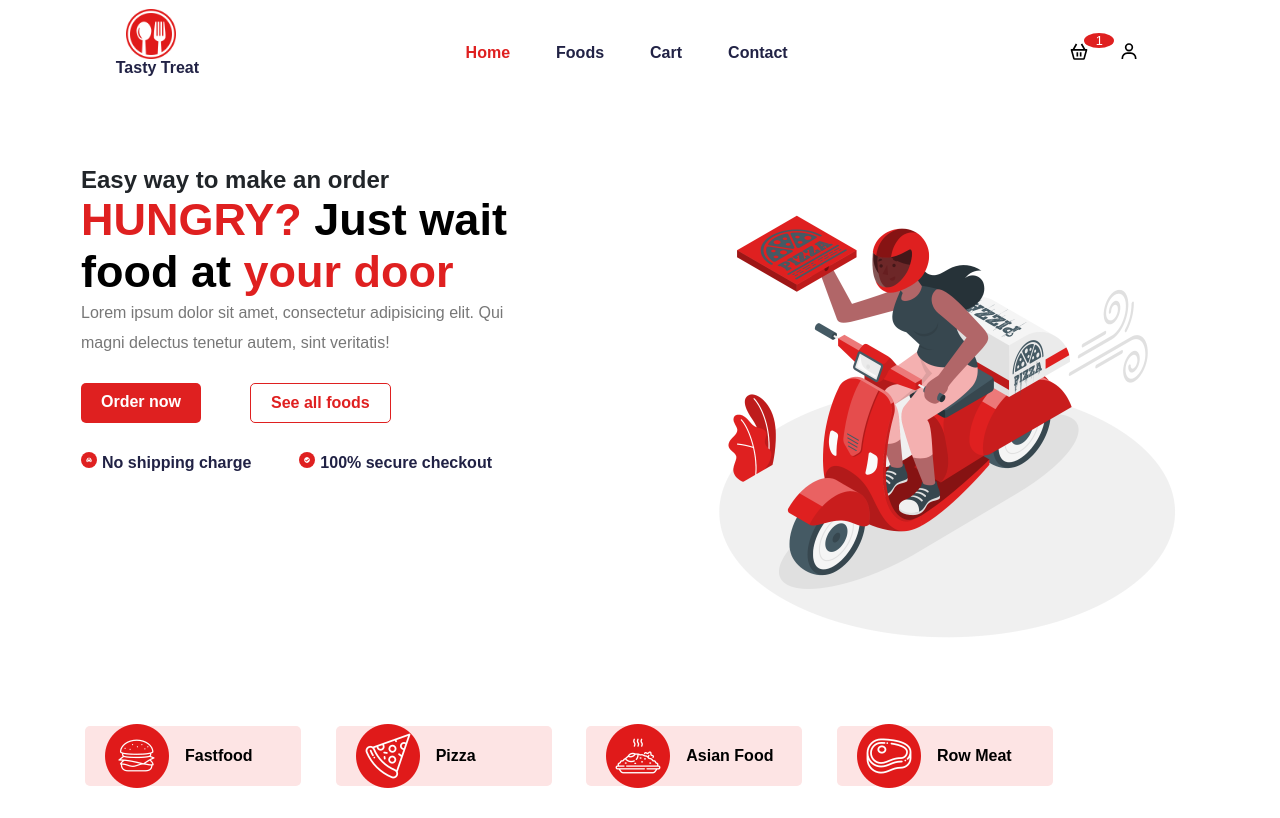
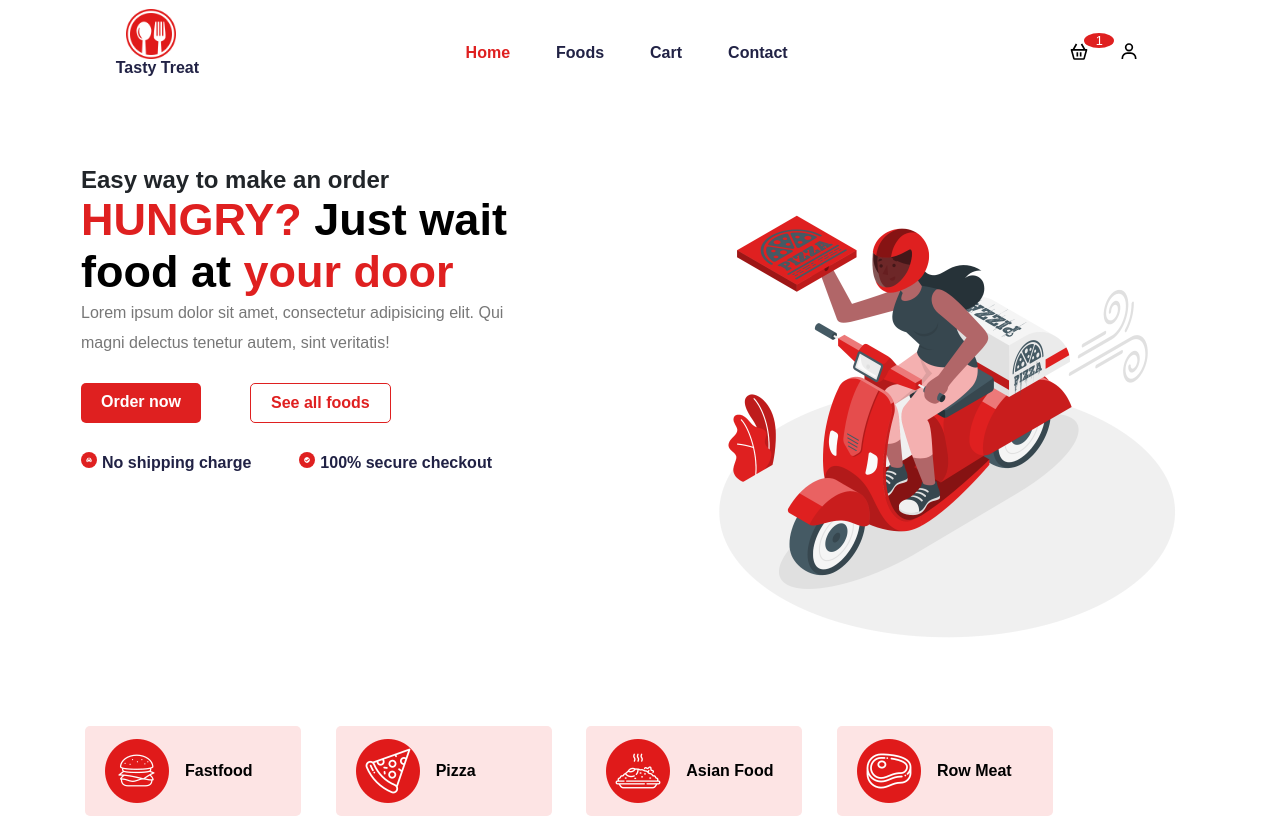
Before and after one commit to rawand1998/-Food-Delivery-App-Ecommerce-Website-, a React (Create React App) app: page / in a window 1280 px wide. Shown: the top 818 px of the page. Built offline with nearby package versions, Linux system fonts and the light colour scheme.

Commit message:
edit header food category

```diff
--- a/src/styles/Header.css
+++ b/src/styles/Header.css
@@ -110,7 +110,7 @@ padding: 60px 60px;
   gap: 1rem;
   align-items: center;
   width: 216px;
-  height: 50px;
+  height: 90px;
   transition: all 0.5s;
 }
 .food_category_block:hover{
```
